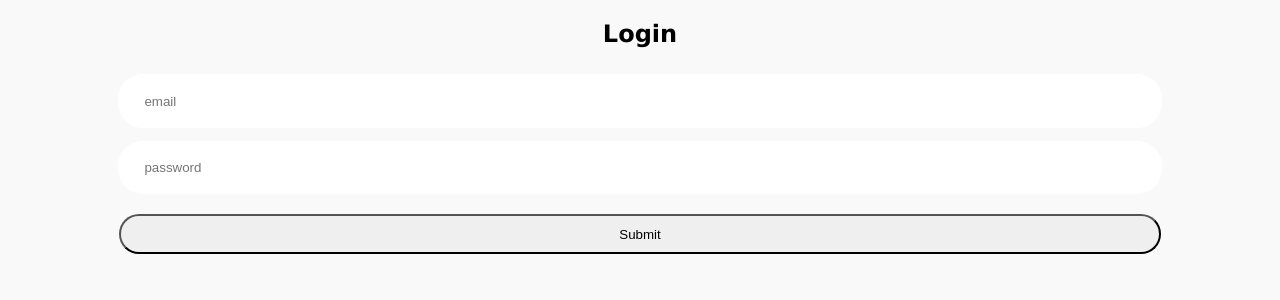
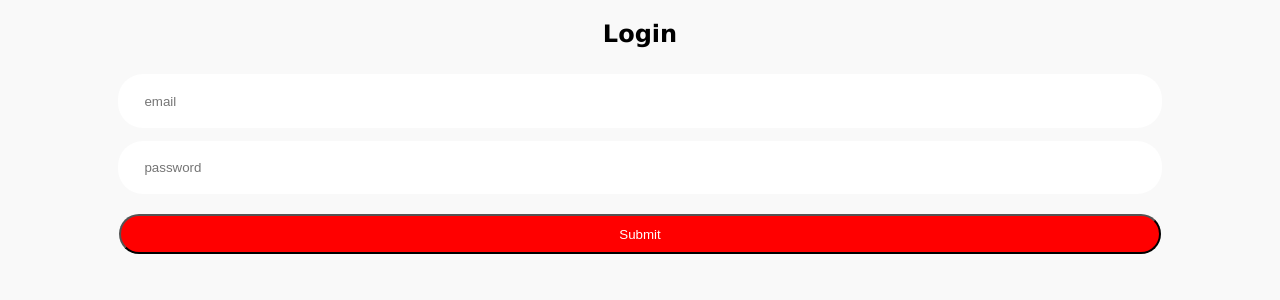
Before and after one commit to Apprikos/ValidEmail, an Angular app: page / in a window 1280 px wide. Shown: the top 300 px of the page. Built offline with nearby package versions, Linux system fonts and the light colour scheme.

Commit message:
Button CSS

```diff
--- a/src/app/emailform/emailform.component.html
+++ b/src/app/emailform/emailform.component.html
@@ -18,11 +18,13 @@
 		>
 
 		<span *ngIf="message == true">
-		<div [hidden]="email.valid || email.pristine || email.errors.minlength "
+		<div *ngIf="typo == false && isEmail == true"
+			[hidden]="email.valid || email.pristine || email.errors?.minlength"
 			class="alert alert-danger">
 			Email is required
 		</div>
-		<div [hidden]="isEmail == true || email.pristine"
+		<div *ngIf="typo == false && !email.errors?.minlength && !email.errors?.maxlength"
+			[hidden]="isEmail == true || email.pristine"
 			class="alert alert-danger">
 			Must be an email
 		</div>
@@ -34,7 +36,7 @@
 			class="alert alert-danger">
 			Email cannot be more than 254 characters long.
 		</div>
-		<div *ngIf="typo == true"
+		<div *ngIf="typo == true && !email.errors?.minlength && !email.errors?.maxlength"
 			class="alert alert-danger"
 			(click)="acceptChange()"
 			>
@@ -48,13 +50,17 @@
 			class="form-control"
 			id="password"
 			name="password"
+			#password="ngModel"
 			required
-
+			password
 		>
 
 <!--		<p>{{user.email}}</p> -->
 
-		<button type="submit" class="btn btn-success">Submit</button>
+		<button type="submit"
+				class="btn btn-success"
+				[ngClass]="{'okay': password.valid && email.valid}"
+				>Submit</button>
 
 	</div>
 
--- a/src/app/emailform/emailform.component.scss
+++ b/src/app/emailform/emailform.component.scss
@@ -69,4 +69,23 @@ input:invalid {
 	padding-left:1.5em;
 	padding-right:1.5em;
 	height:3em;
+
+	background-color: #FF0000; /* red */
+    color: white;
 }
+
+
+.btn:focus, .btn:focus{
+    outline: none;
+}
+
+.okay{background-color: white;
+	background-color: #41AD49;
+    color: white;
+}
+
+
+.okay:active{
+	color: black;
+    border: 2px solid #41AD49;
+}
--- a/src/app/emailform/emailform.component.ts
+++ b/src/app/emailform/emailform.component.ts
@@ -73,6 +73,7 @@ export class EmailformComponent {
 		console.log("clicked");
 		this.user.email = this.suggestion;
 		this.typo = false;
+		this.isEmail = true;
 	}
 
 	validate(){
@@ -126,7 +127,7 @@ export class EmailformComponent {
 
 	valuechange(newValue) {
 		this.message = false;
-		this.isEmail = true;
+		this.isEmail = false;
 		this.user.email = newValue;
 		console.log(newValue);
 
```
